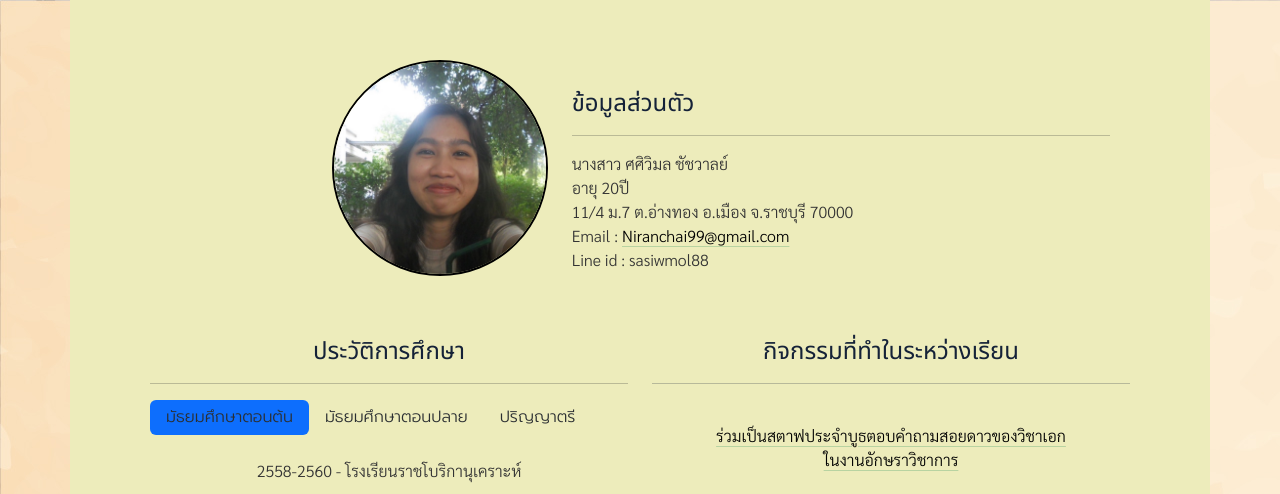
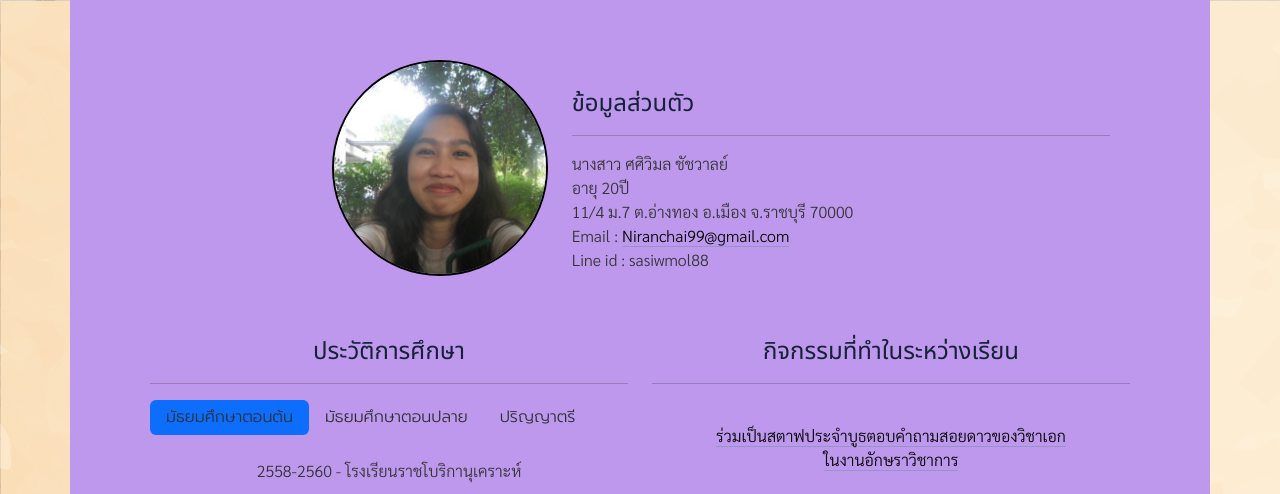
Before and after one commit to sasi-wimon/resume, a plain HTML site: page index.html in a window 1280 px wide. Shown: the top 494 px of the page. Drawn offline with nearby package versions, Linux system fonts and the light colour scheme.

Commit message:
version5
เปลี่ยรสีพื้นหลัง

```diff
--- a/css/style.css
+++ b/css/style.css
@@ -22,7 +22,7 @@ background-color: #EDE0AF;
   background-color:  #EDDDA4;
 }
 .bg-main{
-  background-color:  #EDECBB;
+  background-color:  #BE98ED;
 }
 
 
```
